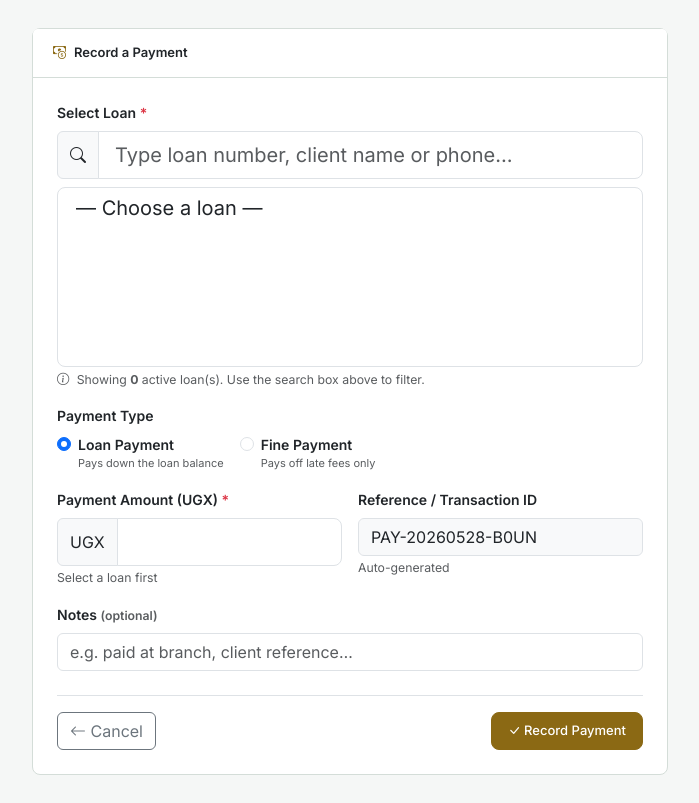
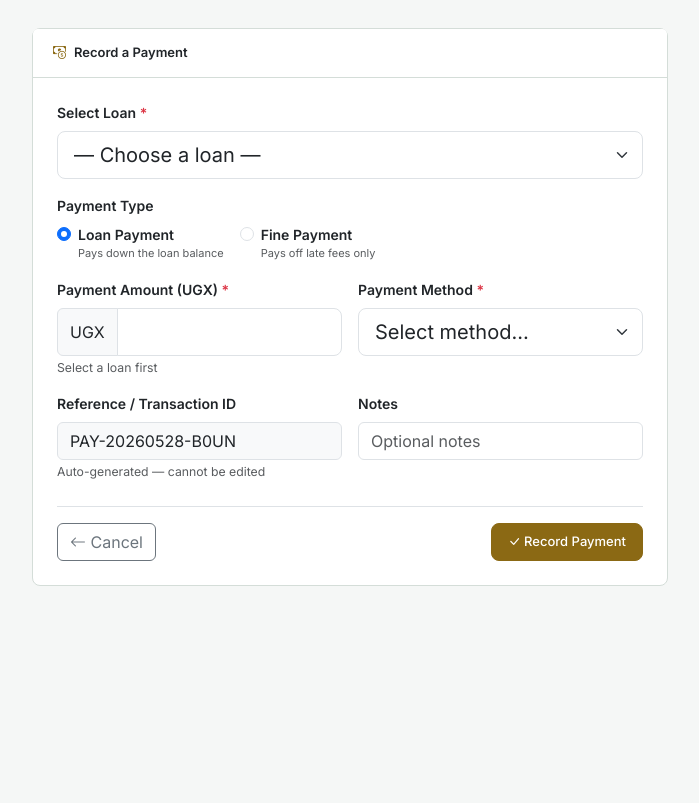
Before and after one commit to Edwinner256/lend-flow-2.0, a Flask app: template templates/accept_payment.html in a window 1280 px wide. Shown: the whole page, without its empty margins (415-1114 px from the left). After the commit the page ends 586 px from the top, so only its background shows below. Run offline with Flask 3, Linux system fonts and the light colour scheme; the template is opened without the code that fills it, so the values that code supplies are empty; some libraries are stand-ins or nearby versions.

Commit message:
Simplify accept-payment: restore original design, just show all unpaid loans instead of first 10

```diff
--- a/app.py
+++ b/app.py
@@ -1609,17 +1609,9 @@ def accept_payment():
         flash(f'{pay_label.title()} of UGX {amount:,.0f} recorded for {loan["loan_number"]}!', 'success')
         return redirect(url_for('accept_payment'))
 
-    # Build filters: support search query param
-    filters = {}
-    search = request.args.get('search', '').strip()
-    if search:
-        filters['search'] = search
-
-    # Get loans matching status + balance criteria
-    all_loans = get_loans(filters if search else None)
-    loans = [l for l in all_loans if l['status'] in ('active', 'approved') and l['balance'] > 0]
-
-    return render_template('accept_payment.html', loans=loans, search=search)
+    # Show ALL active/approved loans with balance > 0 (no limit)
+    loans = [l for l in get_loans() if l['status'] in ('active', 'approved') and l['balance'] > 0]
+    return render_template('accept_payment.html', loans=loans)
 
 # ── Audit Log Viewer ──
 
--- a/templates/accept_payment.html
+++ b/templates/accept_payment.html
@@ -14,62 +14,32 @@
                     <!-- Loan Selection -->
                     <div class="mb-3">
                         <label class="form-label fw-semibold">Select Loan <span class="text-danger">*</span></label>
-
-                        <!-- Search + Select combo -->
-                        <div class="input-group mb-2">
-                            <span class="input-group-text"><i class="bi bi-search"></i></span>
-                            <input type="text" id="loanSearchInput" class="form-control form-control-lg"
-                                   placeholder="Type loan number, client name or phone…" autocomplete="off">
-                        </div>
-
-                        <select name="loan_id" id="loanSelect" class="form-select form-select-lg" required size="5"
-                                style="min-height:180px;">
+                        <select name="loan_id" id="loanSelect" class="form-select form-select-lg" required>
                             <option value="">— Choose a loan —</option>
                             {% for loan in loans %}
                             <option value="{{ loan.id }}"
                                     data-client="{{ loan.client_name }}"
                                     data-number="{{ loan.loan_number }}"
                                     data-balance="{{ loan.balance }}"
-                                    data-fine="{{ loan.fine_amount }}"
-                                    data-officer="{{ loan.officer_name or '—' }}"
-                                    data-status="{{ loan.status }}"
-                                    data-phone="{{ loan.client_phone or '' }}">
+                                    data-fine="{{ loan.fine_amount }}">
                                 {{ loan.loan_number }} — {{ loan.client_name }} (UGX {{ "{:,.0f}".format(loan.balance) }})
                             </option>
                             {% endfor %}
                         </select>
-                        <small class="text-muted mt-1 d-block">
-                            <i class="bi bi-info-circle me-1"></i>
-                            Showing <strong id="visibleCount">{{ loans|length }}</strong> active loan(s).
-                            Use the search box above to filter.
-                            <span id="filteredCount" style="display:none;"></span>
-                        </small>
                     </div>
 
                     <!-- Loan Info Card (shown after selection) -->
                     <div id="loanInfo" class="card mb-4 border-gold" style="display:none;">
                         <div class="card-body py-3 px-4">
-                            <div class="row align-items-center">
-                                <div class="col-md-6">
+                            <div class="d-flex justify-content-between align-items-center">
+                                <div>
                                     <span class="text-muted small">Loan</span>
-                                    <div class="fw-semibold fs-5" id="infoNumber">—</div>
+                                    <div class="fw-semibold" id="infoNumber">—</div>
                                     <small class="text-muted" id="infoClient"></small>
-                                    <div><small class="text-muted" id="infoOfficer"></small></div>
                                 </div>
-                                <div class="col-md-3 text-md-end">
+                                <div class="text-end">
                                     <span class="text-muted small">Outstanding Balance</span>
                                     <div class="fs-4 fw-bold text-danger" id="infoBalance">—</div>
-                                </div>
-                                <div class="col-md-3 text-md-end">
-                                    <span class="text-muted small">Payment Method</span>
-                                    <select name="payment_method" id="paymentMethod" class="form-select mt-1" required>
-                                        <option value="">Select…</option>
-                                        <option value="cash">Cash</option>
-                                        <option value="mtn">MTN MoMo</option>
-                                        <option value="airtel">Airtel Money</option>
-                                        <option value="bank">Bank Transfer</option>
-                                        <option value="cheque">Cheque</option>
-                                    </select>
                                 </div>
                             </div>
                             <div id="fineInfo" class="mt-2 pt-2 border-top" style="display:none;">
@@ -107,13 +77,24 @@
                             <small class="text-muted" id="maxAmountHint">Select a loan first</small>
                         </div>
                         <div class="col-md-6">
+                            <label class="form-label fw-semibold">Payment Method <span class="text-danger">*</span></label>
+                            <select name="payment_method" class="form-select form-select-lg" required>
+                                <option value="">Select method…</option>
+                                <option value="cash">Cash</option>
+                                <option value="mtn">MTN Mobile Money</option>
+                                <option value="airtel">Airtel Money</option>
+                                <option value="bank">Bank Transfer</option>
+                                <option value="cheque">Cheque</option>
+                            </select>
+                        </div>
+                        <div class="col-md-6">
                             <label class="form-label fw-semibold">Reference / Transaction ID</label>
-                            <input type="text" name="reference" id="refInput" class="form-control" readonly style="background-color: var(--card-bg, #f8f9fa);">
-                            <small class="text-muted">Auto-generated</small>
+                            <input type="text" name="reference" id="refInput" class="form-control" readonly style="background-color: var(--card-bg, #f8f9fa); cursor: not-allowed;">
+                            <small class="text-muted">Auto-generated — cannot be edited</small>
                         </div>
-                        <div class="col-12">
-                            <label class="form-label fw-semibold">Notes <small class="text-muted">(optional)</small></label>
-                            <input type="text" name="notes" class="form-control" placeholder="e.g. paid at branch, client reference…">
+                        <div class="col-md-6">
+                            <label class="form-label fw-semibold">Notes</label>
+                            <input type="text" name="notes" class="form-control" placeholder="Optional notes">
                         </div>
                     </div>
 
@@ -131,34 +112,27 @@
 
         {% if loans %}
         <div class="card mt-3">
-            <div class="card-header d-flex justify-content-between align-items-center">
-                <span><i class="bi bi-list-ul me-2 text-gold"></i>Loans Awaiting Payment</span>
+            <div class="card-header">
+                <i class="bi bi-list-ul me-2 text-gold"></i>Loans Awaiting Payment
                 <span class="badge bg-gold ms-2">{{ loans|length }}</span>
             </div>
             <div class="card-body p-0">
-                <div class="table-responsive" style="max-height:460px;overflow-y:auto;">
-                    <table class="table table-hover mb-0" id="loansTable">
-                        <thead class="sticky-top" style="background:var(--card-bg,#fff);">
+                <div class="table-responsive" style="max-height:400px;overflow-y:auto;">
+                    <table class="table table-hover mb-0">
+                        <thead>
                             <tr>
                                 <th>Loan #</th>
                                 <th>Client</th>
-                                <th>Phone</th>
                                 <th>Balance</th>
-                                <th>Next Payment</th>
-                                <th>Officer</th>
                                 <th>Status</th>
                             </tr>
                         </thead>
                         <tbody>
                             {% for loan in loans %}
-                            <tr style="cursor:pointer" onclick="selectLoan({{ loan.id }})"
-                                data-search="{{ loan.loan_number }} {{ loan.client_name }} {{ loan.client_phone or '' }} {{ loan.officer_name or '' }}">
+                            <tr style="cursor:pointer" onclick="selectLoan({{ loan.id }})">
                                 <td><strong>{{ loan.loan_number }}</strong></td>
                                 <td>{{ loan.client_name }}</td>
-                                <td>{{ loan.client_phone or '—' }}</td>
                                 <td class="fw-semibold">UGX {{ "{:,.0f}".format(loan.balance) }}</td>
-                                <td>{{ loan.next_payment_date or '—' }}</td>
-                                <td><small>{{ loan.officer_name or '—' }}</small></td>
                                 <td>
                                     {% if loan.status == 'active' %}
                                     <span class="badge-status badge-active">Active</span>
@@ -178,90 +152,22 @@
 </div>
 
 <script>
-// ── Auto-generate reference ID ──
+// ── Auto-generate reference ID (read-only, no refresh) ──
 (function() {
     const now = new Date();
     const ds = now.getFullYear() +
         String(now.getMonth()+1).padStart(2,'0') +
         String(now.getDate()).padStart(2,'0');
     const rand = Math.random().toString(36).substring(2, 6).toUpperCase();
-    document.getElementById('refInput').value = `PAY-${ds}-${rand}`;
+    const ref = `PAY-${ds}-${rand}`;
+    document.getElementById('refInput').value = ref;
 })();
 
-// ── Data stores ──
-const fineMap = {};
-const loanOptions = [];
-document.querySelectorAll('#loanSelect option[data-fine]').forEach(opt => {
-    fineMap[opt.value] = parseFloat(opt.dataset.fine) || 0;
-    loanOptions.push({
-        id: opt.value,
-        text: opt.textContent,
-        search: (opt.textContent + ' ' + (opt.dataset.client||'') + ' ' + (opt.dataset.phone||'') + ' ' + (opt.dataset.officer||'')).toLowerCase()
-    });
-});
-
-// ── Live search filter on the dropdown ──
-const searchInput = document.getElementById('loanSearchInput');
+// ── Loan selection auto-fill ──
 const loanSelect = document.getElementById('loanSelect');
-const loansTable = document.getElementById('loansTable');
-const tableRows = loansTable ? loansTable.querySelectorAll('tbody tr') : [];
-const visibleCount = document.getElementById('visibleCount');
-const filteredCount = document.getElementById('filteredCount');
-
-searchInput.addEventListener('input', function() {
-    const q = this.value.toLowerCase().trim();
-    let visible = 0;
-
-    // Filter the <select> options
-    Array.from(loanSelect.options).forEach((opt, idx) => {
-        if (idx === 0) return; // skip placeholder
-        const match = !q || opt.textContent.toLowerCase().includes(q) ||
-                      (opt.dataset.client && opt.dataset.client.toLowerCase().includes(q)) ||
-                      (opt.dataset.phone && opt.dataset.phone.toLowerCase().includes(q)) ||
-                      (opt.dataset.officer && opt.dataset.officer.toLowerCase().includes(q));
-        opt.style.display = match ? '' : 'none';
-        if (match) visible++;
-    });
-
-    // Filter table rows
-    tableRows.forEach(row => {
-        const haystack = (row.dataset.search || '').toLowerCase();
-        row.style.display = !q || haystack.includes(q) ? '' : 'none';
-    });
-
-    // Update counts
-    visibleCount.textContent = visible;
-    if (q) {
-        filteredCount.style.display = 'inline';
-        filteredCount.innerHTML = `(<strong>${visible}</strong> match search)`;
-    } else {
-        filteredCount.style.display = 'none';
-    }
-
-    // Clear selection if the selected option is hidden
-    const sel = loanSelect.options[loanSelect.selectedIndex];
-    if (sel && sel.style.display === 'none') {
-        loanSelect.value = '';
-        loanSelect.dispatchEvent(new Event('change'));
-    }
-});
-
-// ── Click row to select loan ──
-function selectLoan(id) {
-    const option = loanSelect.querySelector(`option[value="${id}"]`);
-    if (option && option.style.display !== 'none') {
-        loanSelect.value = id;
-        loanSelect.dispatchEvent(new Event('change'));
-        // Scroll option into view
-        loanSelect.focus();
-    }
-}
-
-// ── Loan selection auto-fill ──
 const loanInfo = document.getElementById('loanInfo');
 const infoNumber = document.getElementById('infoNumber');
 const infoClient = document.getElementById('infoClient');
-const infoOfficer = document.getElementById('infoOfficer');
 const infoBalance = document.getElementById('infoBalance');
 const infoFine = document.getElementById('infoFine');
 const fineInfo = document.getElementById('fineInfo');
@@ -269,7 +175,21 @@ const amountInput = document.getElementById('amountInput');
 const maxHint = document.getElementById('maxAmountHint');
 const typePrincipal = document.getElementById('typePrincipal');
 const typeFine = document.getElementById('typeFine');
-const paymentMethod = document.getElementById('paymentMethod');
+
+// Store fine amounts per loan option
+const fineMap = {};
+// Populate from data-fine attributes
+document.querySelectorAll('#loanSelect option[data-fine]').forEach(opt => {
+    fineMap[opt.value] = parseFloat(opt.dataset.fine) || 0;
+});
+
+function selectLoan(id) {
+    const option = loanSelect.querySelector(`option[value="${id}"]`);
+    if (option) {
+        loanSelect.value = id;
+        loanSelect.dispatchEvent(new Event('change'));
+    }
+}
 
 function updateMaxAmount() {
     const opt = loanSelect.options[loanSelect.selectedIndex];
@@ -293,7 +213,6 @@ loanSelect.addEventListener('change', function() {
         const balance = parseFloat(opt.dataset.balance);
         infoNumber.textContent = opt.dataset.number;
         infoClient.textContent = 'Client: ' + opt.dataset.client;
-        infoOfficer.textContent = 'Officer: ' + opt.dataset.officer;
         infoBalance.textContent = 'UGX ' + Number(balance).toLocaleString('en', {minimumFractionDigits:0, maximumFractionDigits:0});
         loanInfo.style.display = 'block';
         amountInput.focus();
@@ -308,55 +227,12 @@ loanSelect.addEventListener('change', function() {
         }
 
         updateMaxAmount();
-
-        // Highlight row in table
-        tableRows.forEach(row => row.classList.remove('table-active'));
-        const activeRow = loansTable ? loansTable.querySelector(`tbody tr[onclick="selectLoan(${opt.value})"]`) : null;
-        if (activeRow) activeRow.classList.add('table-active');
     } else {
         loanInfo.style.display = 'none';
         amountInput.max = '';
         amountInput.placeholder = '';
         maxHint.textContent = 'Select a loan first';
-        tableRows.forEach(row => row.classList.remove('table-active'));
-    }
-});
-
-// ── Keyboard: up/down arrows navigate the select ──
-searchInput.addEventListener('keydown', function(e) {
-    if (e.key === 'ArrowDown' || e.key === 'ArrowUp') {
-        e.preventDefault();
-        const visible = Array.from(loanSelect.options).filter(o => o.style.display !== 'none' && o.value);
-        if (!visible.length) return;
-        const curIdx = visible.indexOf(loanSelect.options[loanSelect.selectedIndex]);
-        let nextIdx;
-        if (e.key === 'ArrowDown') {
-            nextIdx = curIdx < visible.length - 1 ? curIdx + 1 : 0;
-        } else {
-            nextIdx = curIdx > 0 ? curIdx - 1 : visible.length - 1;
-        }
-        loanSelect.value = visible[nextIdx].value;
-        loanSelect.dispatchEvent(new Event('change'));
-    } else if (e.key === 'Enter') {
-        e.preventDefault();
-        if (loanSelect.value) {
-            paymentMethod.focus();
-        }
     }
 });
 </script>
-
-<style>
-#loanSelect option:checked {
-    background: var(--dark-green, #1a3c2a);
-    color: #fff;
-}
-#loansTable tbody tr:hover {
-    background: rgba(26,60,42,0.05);
-}
-#loansTable tbody tr.table-active {
-    background: rgba(26,60,42,0.12) !important;
-    border-left: 3px solid var(--dark-green, #1a3c2a);
-}
-</style>
 {% endblock %}
```
